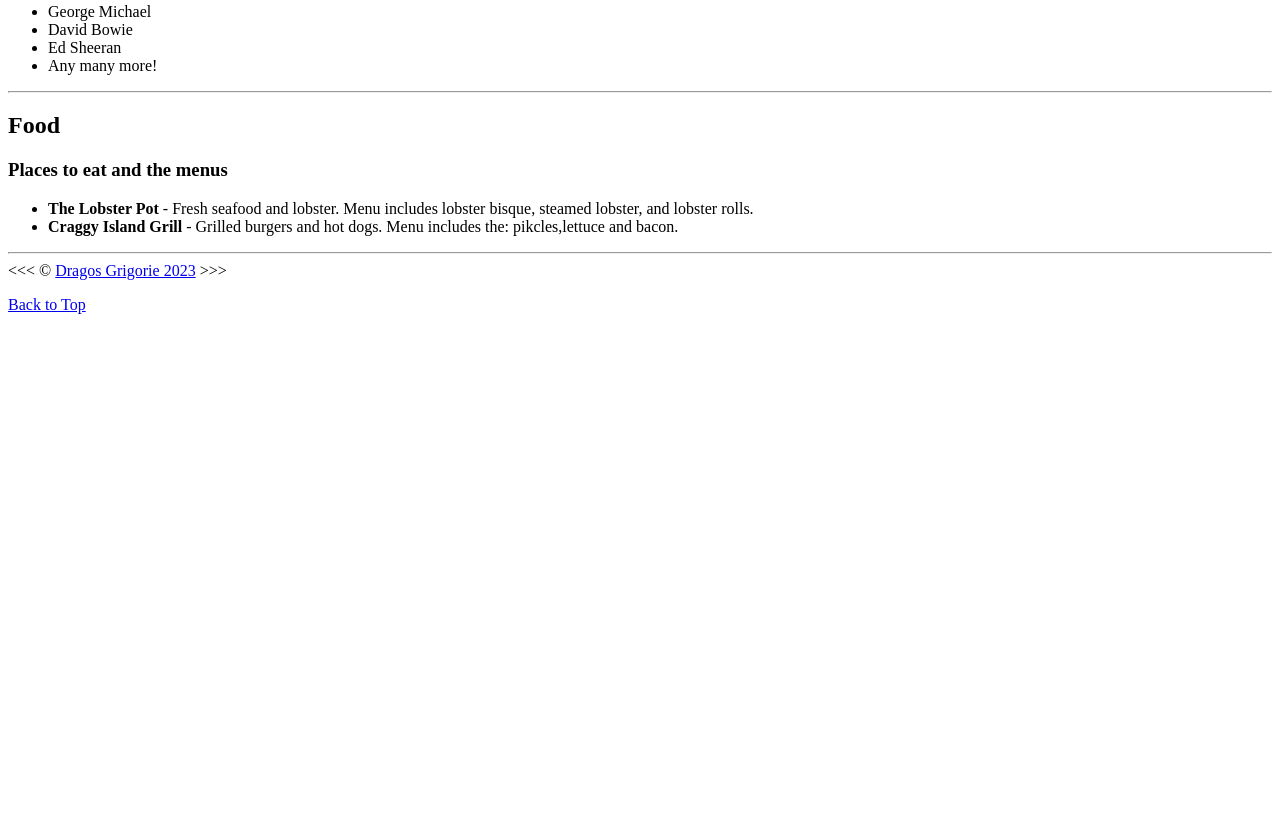
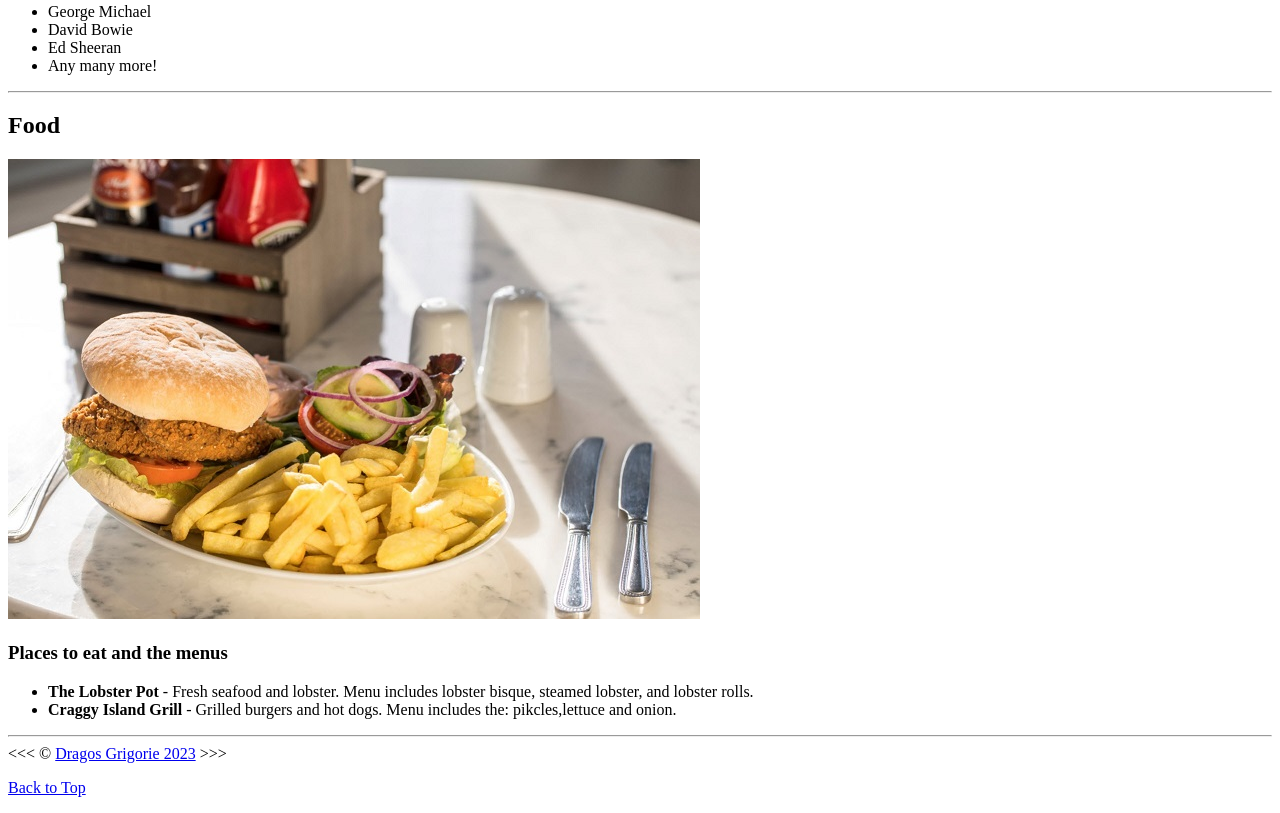
Before and after one commit to DragosGreg/Lyre-Festival, a plain HTML site: page index.html in a window 1280 px wide. Shown: the part 813-1626 px from the top of the page. Before the commit the page ends 1143 px from the top, so only its background shows below. Drawn offline with Linux system fonts and the light colour scheme.

Commit message:
second attempt

```diff
--- a/index.html
+++ b/index.html
@@ -20,7 +20,7 @@
     <hr />
 
     <h2>Overview</h2>
-    <img src="image.jpg" alt="Love" />
+    <img src="image.jpg" />
 
     <p>
       The Lyre Festival is the ultimate festival for hipsters, people with more
@@ -44,6 +44,7 @@
     <section id="food">
       <div class="container">
         <h2>Food</h2>
+        <img src="image2.jpg" />
         <h3>Places to eat and the menus</h3>
         <ul>
           <li>
@@ -52,7 +53,7 @@
           </li>
           <li>
             <strong>Craggy Island Grill</strong> - Grilled burgers and hot dogs.
-            Menu includes the: pikcles,lettuce and bacon.
+            Menu includes the: pikcles,lettuce and onion.
           </li>
         </ul>
       </div>
```
Also changed, not shown: image2.jpg (added).
